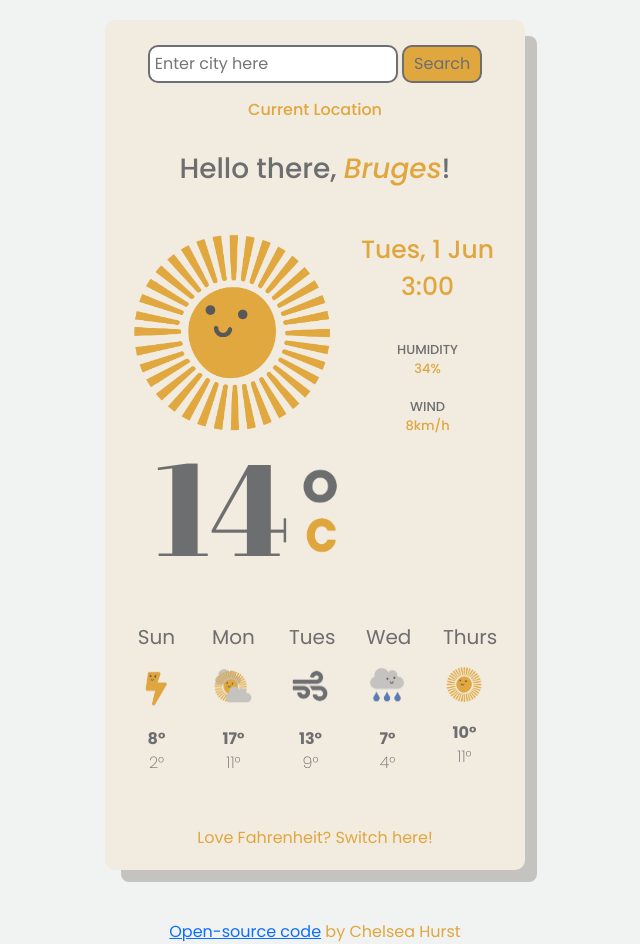
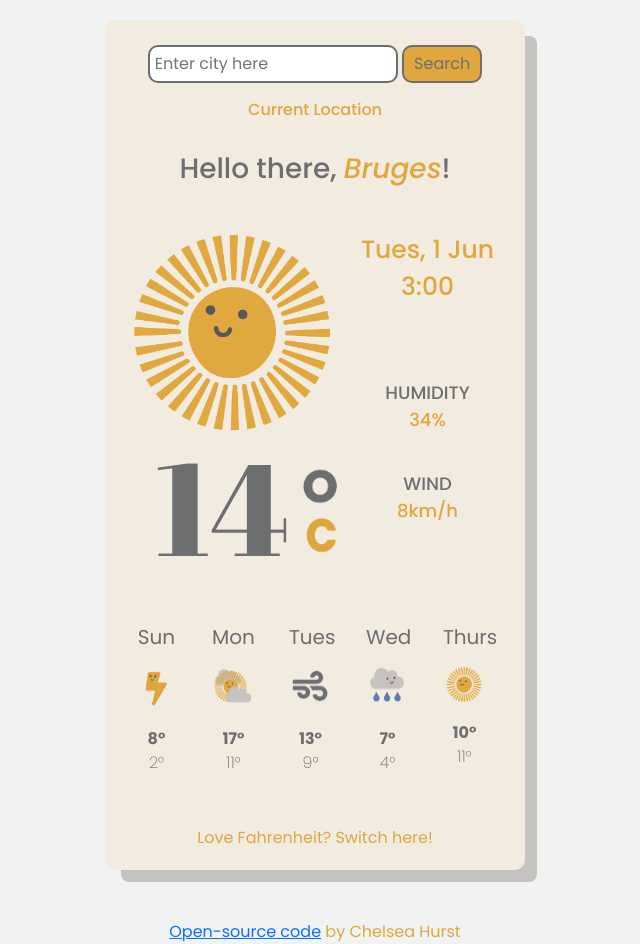
Before and after one commit to churst73/hurst-weather-app, a plain HTML site: page index.html in a window 1280 px wide. Shown: the whole page, without its empty margins (325-965 px from the left). Drawn offline with nearby package versions, Linux system fonts and the light colour scheme.

Commit message:
Updated weather detail css

```diff
--- a/src/style.css
+++ b/src/style.css
@@ -91,16 +91,16 @@ h3 {
   font-size: 25px;
   text-align: center;
   color: #6d6e6f;
-  margin-top: -24px;
+  margin-top: -4px;
   margin-left: 15px;
 }
 .details {
   font-family: "Poppins", sans-serif;
   font-weight: 500;
-  font-size: 13px;
+  font-size: 18px;
   text-align: center;
   color: #6d6e6f;
-  margin-top: -22px;
+  margin-top: -3px;
   margin-left: 15px;
 }
 .numbers {
```
